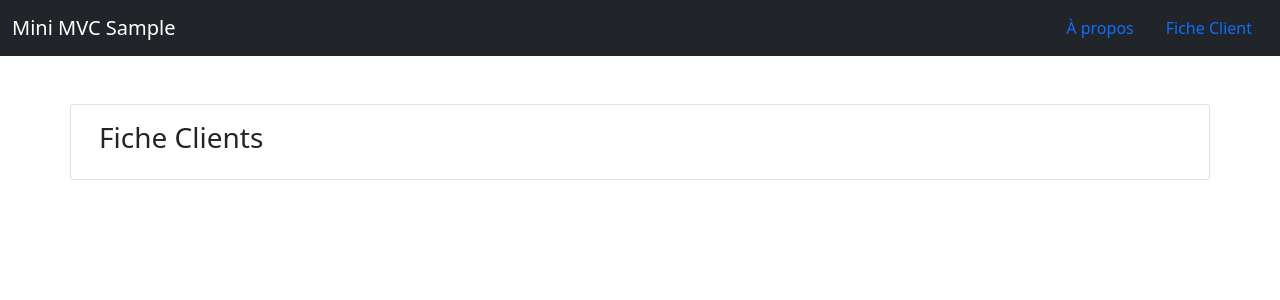
After one commit to Lucas-tsl/CRM-projet1, a PHP site: template mini-mvc-sample-2.8/views/global/ficheClient.php in a window 1280 px wide. The commit adds this page. Shown: the top 300 px of the page. Run offline with PHP 8.4, Linux system fonts and the light colour scheme; the template is opened without the code that fills it, so the values that code supplies are empty.

Commit message:
first commit

```diff
--- a/mini-mvc-sample-2.8/controllers/ClientController.php
+++ b/mini-mvc-sample-2.8/controllers/ClientController.php
@@ -5,4 +5,9 @@ use controllers\base\WebController;
 
 class ClientController extends WebController
 {
+    function listeClient()
+    {
+        //return Template::render("views/global/ficheCleints.php", array());
+    }
+
 }
--- a/mini-mvc-sample-2.8/routes/Web.php
+++ b/mini-mvc-sample-2.8/routes/Web.php
@@ -19,6 +19,11 @@ class Web
 
         Route::Add('/client/{id}', [$main, 'client']);
 
+        Route::Add('/ficheClient', function()
+        {
+            return Template::render('views/global/ficheClient.php');
+        });
+
         // Appel la fonction inline dans le routeur.
         // Utile pour du code très simple, où un tes, l'utilisation d'un contrôleur est préférable.
         Route::Add('/about', function () {
--- a/mini-mvc-sample-2.8/views/common/header.php
+++ b/mini-mvc-sample-2.8/views/common/header.php
@@ -19,6 +19,7 @@
             }
             ?>
             <li class="nav-item"><a href="./about" class="nav-link">À propos</a></li>
+            <li class="nav-item"><a href="./ficheClient" class="nav-link">Fiche Client</a></li>
         </ul>
     </div>
 </nav>
--- /dev/null
+++ b/mini-mvc-sample-2.8/views/global/ficheClient.php
@@ -0,0 +1,10 @@
+<div class="container mt-5">
+    <div class="row">
+        <div class="card">
+            <div class="card-body">
+                <h3>Fiche Clients</h3>
+
+            </div>
+        </div>
+    </div>
+</div>
--- a/mini-mvc-sample-2.8/views/global/home.php
+++ b/mini-mvc-sample-2.8/views/global/home.php
@@ -10,6 +10,7 @@
                 <ul>
                     <li><a href="/exemple">Lien d'exemple 1</a></li>
                     <li><a href="/exemple2/votre_parametre">Lien d'exemple 2</a></li>
+
                 </ul>
 
                 <div class="text-center">Page générée le <?= $date ?></div>
```
